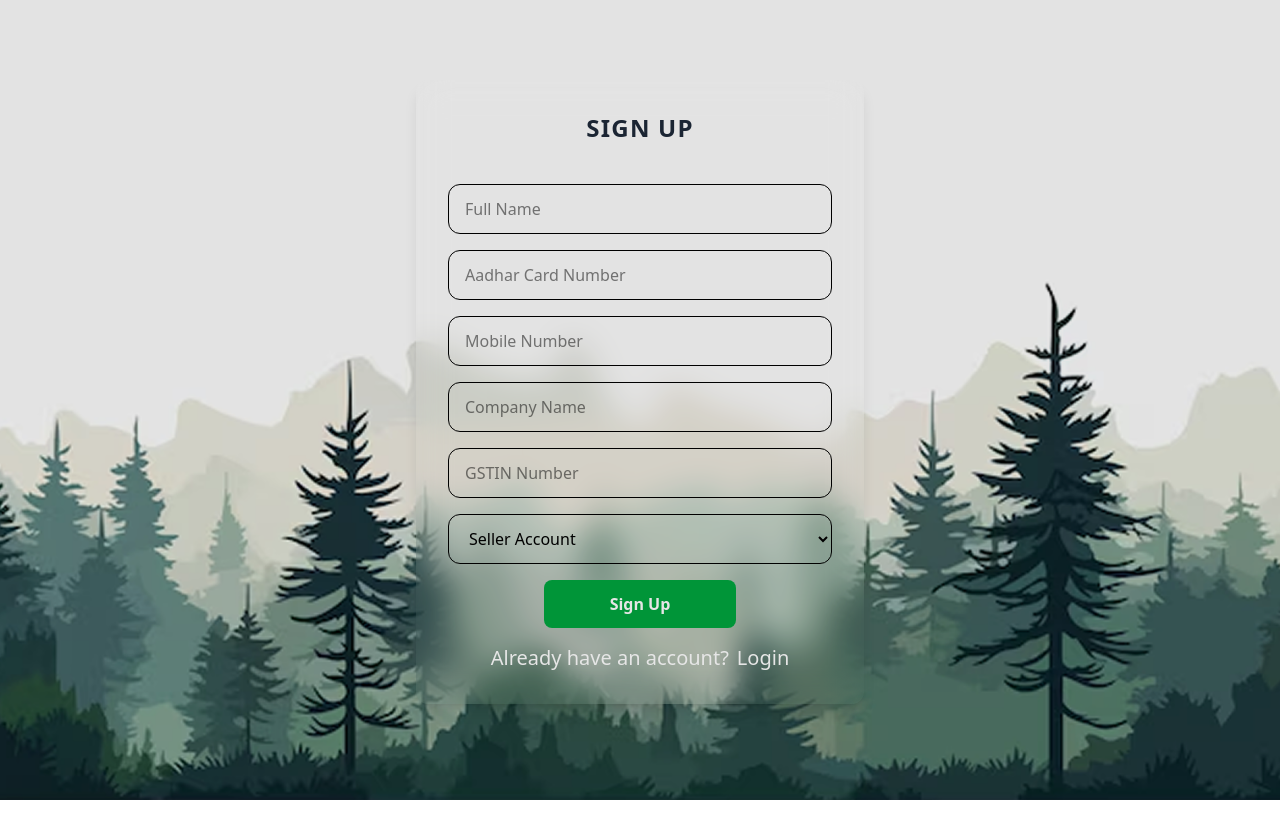
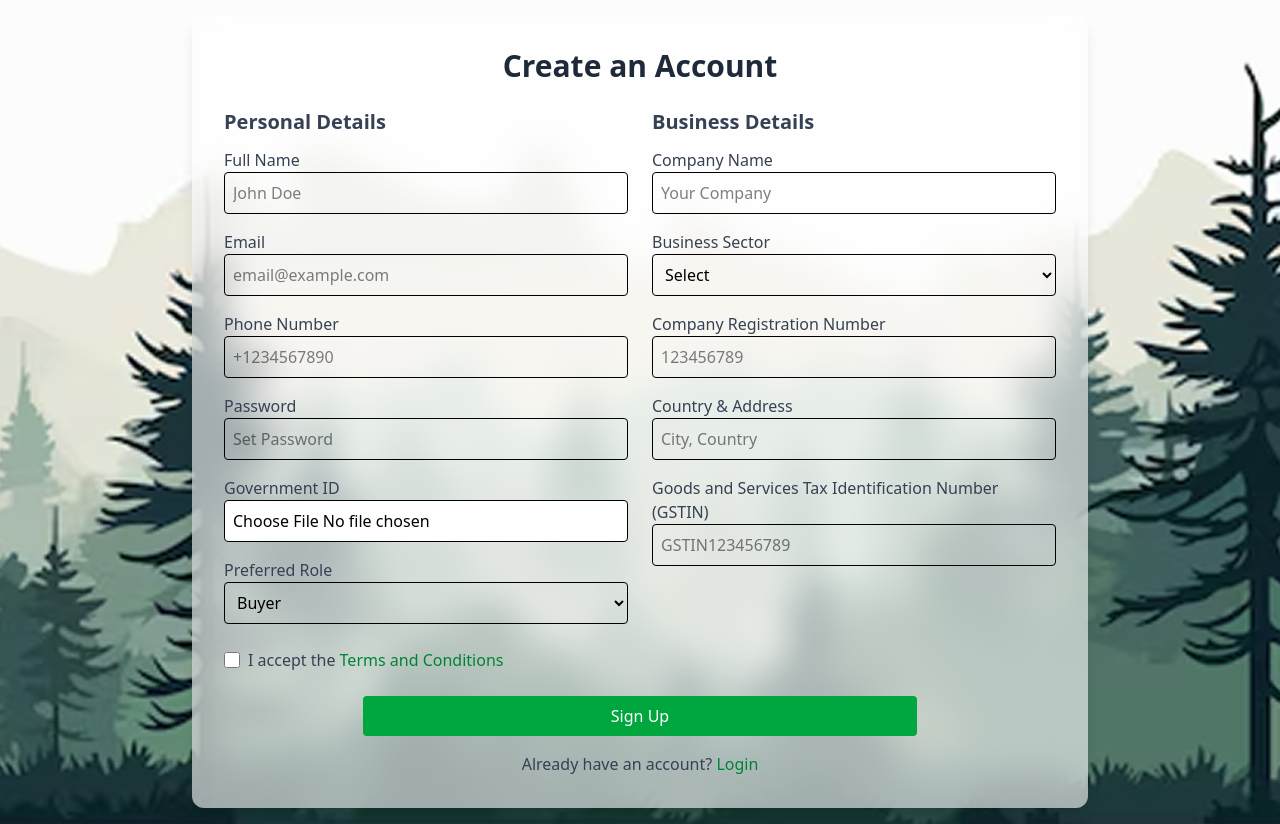
Before and after one commit to Beaston88/Carbon-credit, a React (Vite) app in the folder Frontend/: page /signup in a window 1280 px wide. Before the commit the page ends 800 px from the top, so only its background shows below. Built offline with nearby package versions, Linux system fonts and the light colour scheme.

Commit message:
Updated from

```diff
--- a/Frontend/src/App.jsx
+++ b/Frontend/src/App.jsx
@@ -3,16 +3,16 @@ import { BrowserRouter as Router, Routes, Route } from "react-router-dom";
 import Login from "./Pages/Login";
 import Signup from "./Pages/Signup";
 import Dashboard from "./Pages/Dashboard";
-import CarbonCreditDashboard from "./components/CarbonCreditDashboard"; // Fixed import
+import CarbonCreditDashboard from "./components/CarbonCreditDashboard";
 
 const App = () => {
   return (
     <Router>
       <Routes>
-        <Route path="/" element={<Login />} />
+        <Route path="/login" element={<Login />} />
         <Route path="/signup" element={<Signup />} />
         <Route path="/dashboard" element={<Dashboard />} />
-        <Route path="/carbon-credits" element={<CarbonCreditDashboard />} /> {/* Fixed Component Name */}
+        <Route path="/carbon-credits" element={<CarbonCreditDashboard />} />
       </Routes>
     </Router>
   );
--- a/Frontend/src/Pages/Signup.jsx
+++ b/Frontend/src/Pages/Signup.jsx
@@ -1,76 +1,184 @@
-import React from "react";
+import React, { useState } from "react";
+import { useNavigate } from "react-router-dom";
 import backgroundImage from "../assets/image1.png";
-import { useNavigate } from "react-router-dom";
 
 const Signup = () => {
   const navigate = useNavigate();
-
-  const handleSignup = () => {
-    navigate("/dashboard");
-  };
+  const [businessSector, setBusinessSector] = useState("");
+  const [otherSector, setOtherSector] = useState("");
 
   return (
     <div
-      className="min-h-screen bg-[#fcfcfc] brightness-90 bg-bottom bg-no-repeat"
-      style={{
-        backgroundImage: `url(${backgroundImage})`,
-        backgroundSize: "100vw 70vh",
-      }}
+      className="min-h-screen flex justify-center items-center bg-cover bg-center bg-no-repeat p-4"
+      style={{ backgroundImage: `url(${backgroundImage})` }}
     >
-      <div className="flex justify-center items-start min-h-screen pt-20">
-        <div className="p-8 rounded-xl w-full max-w-md bg-opacity-80 backdrop-blur-lg shadow-lg">
-          <h2 className="text-2xl font-extrabold text-center mb-10 text-gray-800 tracking-wider">
-            SIGN UP
+      <div className="w-full max-w-4xl bg-white/60 backdrop-blur-lg rounded-xl shadow-lg p-6 md:p-8">
+        <h2 className="text-3xl font-bold text-center text-gray-800 mb-6">
+          Create an Account
         </h2>
 
-          <form className="space-y-4">
+        <div className="grid grid-cols-1 md:grid-cols-2 gap-6">
+          {/* left */}
+          <div>
+            <h3 className="text-xl font-semibold text-gray-700 mb-3">
+              Personal Details
+            </h3>
+            <div className="space-y-4">
+              <div>
+                <label className="block text-gray-700">Full Name</label>
                 <input
                   type="text"
-              placeholder="Full Name"
-              className="w-full px-4 py-3 border border-black rounded-xl focus:ring focus:ring-green-300"
+                  className="w-full p-2 border rounded focus:ring focus:ring-indigo-300"
+                  placeholder="John Doe"
                 />
+              </div>
+              <div>
+                <label className="block text-gray-700">Email</label>
+                <input
+                  type="email"
+                  className="w-full p-2 border rounded focus:ring focus:ring-indigo-300"
+                  placeholder="email@example.com"
+                />
+              </div>
+              <div>
+                <label className="block text-gray-700">Phone Number</label>
                 <input
                   type="text"
-              placeholder="Aadhar Card Number"
-              className="w-full px-4 py-3 border border-black rounded-xl focus:ring focus:ring-green-300"
+                  className="w-full p-2 border rounded focus:ring focus:ring-indigo-300"
+                  placeholder="+1234567890"
                 />
+              </div>
+              <div>
+                <label className="block text-gray-700">Password</label>
+                <input
+                  type="password"
+                  className="w-full p-2 border rounded focus:ring focus:ring-indigo-300"
+                  placeholder="Set Password"
+                />
+              </div>
+              <div>
+                <label className="block text-gray-700">Government ID</label>
+                <input
+                  type="file"
+                  className="w-full p-2 border rounded bg-white"
+                />
+              </div>
+              <div>
+                <label className="block text-gray-700">Preferred Role</label>
+                <select className="w-full p-2 border rounded focus:ring focus:ring-indigo-300">
+                  <option>Buyer</option>
+                  <option>Seller</option>
+                </select>
+              </div>
+            </div>
+          </div>
+
+          {/* right */}
+          <div>
+            <h3 className="text-xl font-semibold text-gray-700 mb-3">
+              Business Details
+            </h3>
+            <div className="space-y-4">
+              <div>
+                <label className="block text-gray-700">Company Name</label>
                 <input
                   type="text"
-              placeholder="Mobile Number"
-              className="w-full px-4 py-3 border border-black rounded-xl focus:ring focus:ring-green-300"
+                  className="w-full p-2 border rounded focus:ring focus:ring-indigo-300"
+                  placeholder="Your Company"
                 />
+              </div>
+              <div>
+                <label className="block text-gray-700">Business Sector</label>
+                <select
+                  className="w-full p-2 border rounded focus:ring focus:ring-indigo-300"
+                  value={businessSector}
+                  onChange={(e) => setBusinessSector(e.target.value)}
+                >
+                  <option value="">Select</option>
+                  <option value="Energy">Energy</option>
+                  <option value="Agriculture">Agriculture</option>
+                  <option value="Manufacturing">Manufacturing</option>
+                  <option value="Other">Other</option>
+                </select>
+              </div>
+
+              {businessSector === "Other" && (
+                <div>
+                  <label className="block text-gray-700">
+                    Specify Business Sector
+                  </label>
                   <input
                     type="text"
-              placeholder="Company Name"
-              className="w-full px-4 py-3 border border-black rounded-xl focus:ring focus:ring-green-300"
+                    className="w-full p-2 border rounded focus:ring focus:ring-indigo-300"
+                    placeholder="Enter your business sector"
+                    value={otherSector}
+                    onChange={(e) => setOtherSector(e.target.value)}
                   />
+                </div>
+              )}
+
+              <div>
+                <label className="block text-gray-700">
+                  Company Registration Number
+                </label>
                 <input
                   type="text"
-              placeholder="GSTIN Number"
-              className="w-full px-4 py-3 border border-black rounded-xl focus:ring focus:ring-green-300"
+                  className="w-full p-2 border rounded focus:ring focus:ring-indigo-300"
+                  placeholder="123456789"
                 />
-            <select className="w-full px-4 py-3 border border-black rounded-xl focus:ring focus:ring-green-300">
-              <option value="seller">Seller Account</option>
-              <option value="buyer">Buyer Account</option>
-            </select>
-            <div className=" flex justify-center items-center">
+              </div>
+              <div>
+                <label className="block text-gray-700">Country & Address</label>
+                <input
+                  type="text"
+                  className="w-full p-2 border rounded focus:ring focus:ring-indigo-300"
+                  placeholder="City, Country"
+                />
+              </div>
+              <div>
+                <label className="block text-gray-700">
+                  Goods and Services Tax Identification Number (GSTIN)
+                </label>
+                <input
+                  type="text"
+                  className="w-full p-2 border rounded focus:ring focus:ring-indigo-300"
+                  placeholder="GSTIN123456789"
+                />
+              </div>
+            </div>
+          </div>
+        </div>
+
+        <div className="mt-6">
+          <div className="flex items-center gap-2">
+            <input type="checkbox" className="w-4 h-4" />
+            <label className="text-gray-700">
+              I accept the{" "}
+              <a
+                href="#"
+                className="text-green-700 font-medium hover:underline"
+              >
+                Terms and Conditions
+              </a>
+            </label>
+          </div>
+        </div>
+        <div className="flex justify-center items-center mt-6">
           <button
-                onClick={handleSignup}
-                className="w-1/2 bg-green-600 text-white py-3 font-bold rounded-lg hover:bg-green-700 transition"
+            className="w-2/3 bg-green-600 text-white py-2 rounded hover:bg-green-700 transition"
+            onClick={() => navigate("/dashboard")}
           >
             Sign Up
           </button>
         </div>
-          </form>
-          <div className="text-xl flex justify-center text-white mt-4">
-            <p>Already have an account? </p>
+        <div className="text-center text-gray-700 mt-4">
+          Already have an account?{" "}
           <button
-              onClick={() => navigate("/")}
-              className="hover:underline font-medium ml-2"
+            onClick={() => navigate("/login")}
+            className="text-green-700 font-medium hover:underline"
           >
             Login
           </button>
-          </div>
         </div>
       </div>
     </div>
```
Lines whose indentation alone changed are shown as unchanged.
